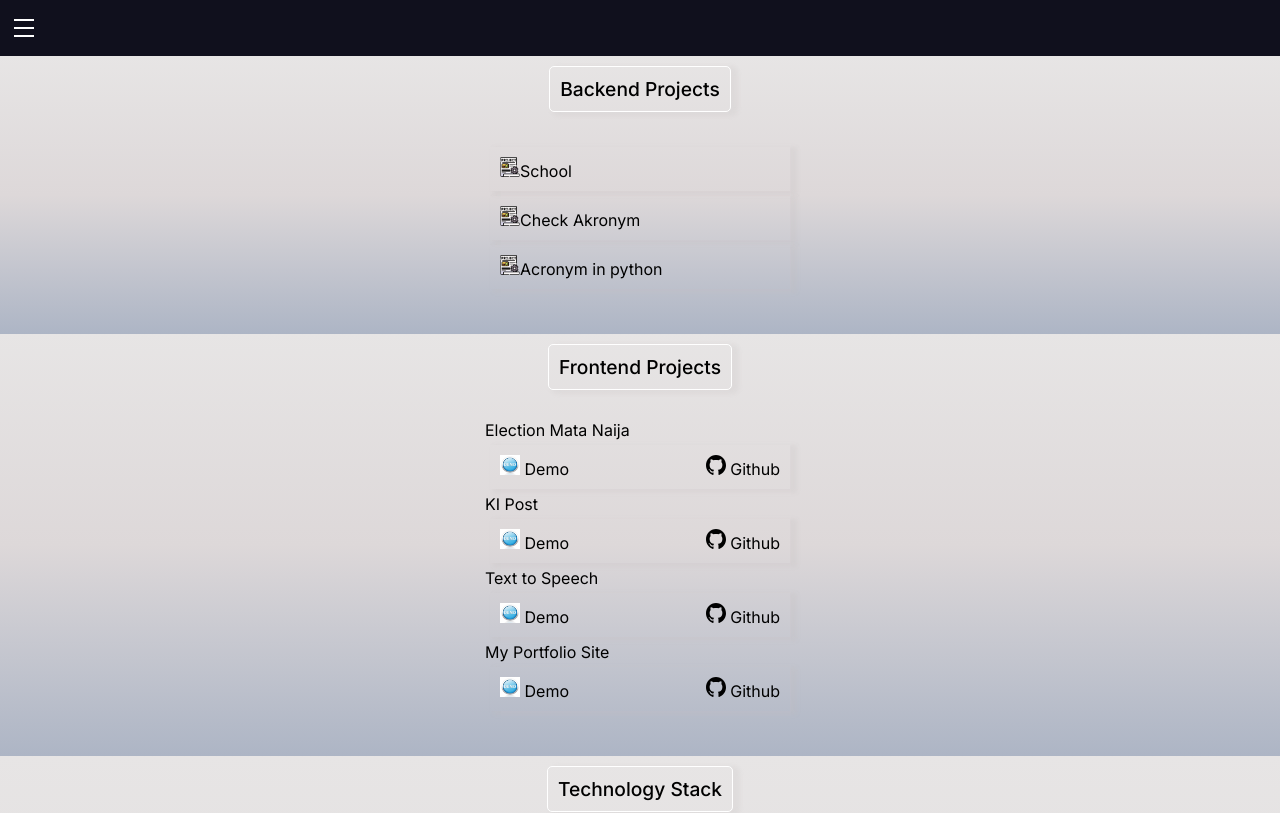
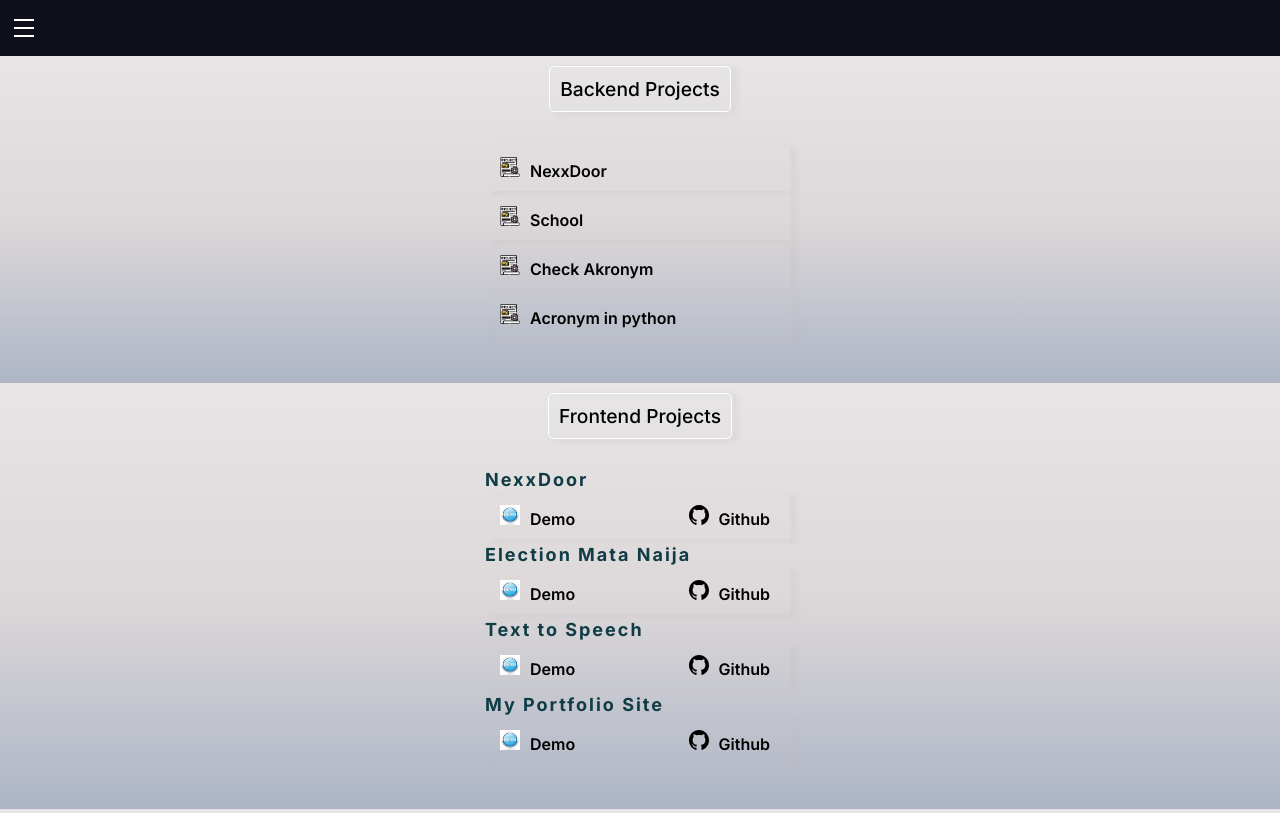
Before and after one commit to zealmaster/portfolio, a Next.js app: page /portfolio in a window 1280 px wide. Shown: the top 813 px of the page. Built offline with nearby package versions, Linux system fonts and the light colour scheme.

Commit message:
UI modification

```diff
--- a/src/app/portfolio/page.tsx
+++ b/src/app/portfolio/page.tsx
@@ -3,76 +3,115 @@ import styles from './page.module.css'
 import Link from 'next/link'
 
 export const backend = [
-   {title: "School",
+    {
+        title: "NexxDoor",
+        link: "https://github.com/zealmaster/nextdoor",
+        description: ""
+    },
+    {
+        title: "School",
         link: "https://github.com/zealmaster/school",
-    description: ""},
-   {title: "Check Akronym",
+        description: ""
+    },
+    {
+        title: "Check Akronym",
         link: "https://github.com/zealmaster/Check-Acronym-NodeJs-App",
-    description: ""},
-   {title: "Acronym in python",
+        description: ""
+    },
+    {
+    title: "Acronym in python",
     link: "https://github.com/zealmaster/checkacronym",
-    description: ""},
+    description: ""
+    },
 ]
+
 export const frontend = [
-   {title: 'Election Mata Naija',
+    {
+        title: 'NexxDoor',
+        github: 'https://github.com/zealmaster/nextdoor',
+        demo: 'https://nextdoor-gray.vercel.app/login',
+        description: ""
+    },
+    {
+        title: 'Election Mata Naija',
         github: 'https://github.com/zealmaster/election-mata-naija',
         demo: 'https://zealmaster.github.io/election-mata-naija',
-    description: ""},
-   {title: 'KI Post',
-    github: 'https://ki-post-zealmaster.vercel.app',
-    demo: 'https://github.com/zealmaster/ki-post',
-    description: "This project, KI Post is to demostrate the use of Next.js framework for frontend Reactjs applications."},
-   {title: 'Text to Speech',
+        description: ""
+    },
+    // {
+    //     title: 'KI Post',
+    //     github: 'https://ki-post-zealmaster.vercel.app',
+    //     demo: 'https://github.com/zealmaster/ki-post',
+    //     description: "This project, KI Post is to demostrate the use of Next.js framework for frontend Reactjs applications."
+    // },
+    {
+        title: 'Text to Speech',
         github: 'https://github.com/zealmaster/Text-To-Speech',
         demo: 'https://zealmaster.github.io/Text-To-Speech',
-    description: 'This is an application that converts text to speech. It also has the feature to upload text file and read out the content of the file.'},
-   {title: 'My Portfolio Site',
+        description: 'This is an application that converts text to speech. It also has the feature to upload text file and read out the content of the file.'
+    },
+   {
+        title: 'My Portfolio Site',
         github: 'https://github.com/zealmaster/portfolio',
         demo: 'https://kingsley-onah.vercel.app',
-    description: ''},
+        description: ''
+    },
 ]
 
 const Portfolio = () => {
     return (
-        <><div className={styles.section}>
+        <>
+        <div className={styles.section}>
             <div className={styles.sectionHeader} id='backend'> Backend Projects</div>
                 <section className={styles.sectionBody}>
                     <ul>
                         {backend.map((project) => (
-
                             <li key={project.title}>
                                 <div className={styles.projectLink}>
                                     <Link href={project.link} target="_blank">
-                <Image src="/project.png" width={20} height={20} alt='demo-icon' />{project.title}</Link>
+                                        <Image src="/project.png" width={20} height={20} alt='demo-icon' />
+                                        <span style={{padding: 10, fontWeight: 600}}>{project.title}</span>
+                                    </Link>
                                 </div>
                             </li>
-
                         ))}
                     </ul>
                 </section>
-        </div><div className={styles.section}>
-                <div className={styles.sectionHeader} id='frontend'>Frontend Projects</div>
+            </div>
+
+            <div className={styles.section}>
+                <div className={styles.sectionHeader} id='frontend'>
+                    Frontend Projects
+                </div>
                 <section className={styles.sectionBody}>
                     <ul>
                         {frontend.map((project) => (
                             <li key={project.title}>
-                    {project.title}
+                                <span style={{fontWeight: 700, fontSize: 18, letterSpacing: 2, color: '#0F3C45'}}>{project.title}</span>
                                 <div className={styles.projectLink}>
                                     <div>
                                         <Link href={project.demo} target="_blank">
-                    <Image src="/demo-icon.jpg" width={20} height={20} alt='demon-icon' /> Demo</Link>
+                                            <Image src="/demo-icon.jpg" width={20} height={20} alt='demon-icon' />
+                                            <span style={{padding: 10, fontWeight: 600}}>Demo</span>
+                                        </Link>
                                     </div>
                                     <div>
                                         <Link href={project.github} target="_blank">
-                    <Image src="/github-142.svg" width={20} height={20} alt='github-icon' /> Github</Link>
+                                            <Image src="/github-142.svg" width={20} height={20} alt='github-icon' />
+                                            <span style={{padding: 10, fontWeight: 600}}>Github</span>
+                                        </Link>
                                     </div>
                                 </div>
                             </li>
                         ))}
                     </ul>
                 </section>
-            </div><div className={styles.section}>
-                <div className={styles.sectionHeader} id='technology'>Technology Stack</div>
+            </div>
+
+            <div className={styles.section}>
+                <div className={styles.sectionHeader} id='technology'>
+                    Technology Stack
+                </div>
                 <section className={styles.sectionBody}>
                     <div className={styles.skillSection}>
                        <Image src='/backend.png' width={200} height={200} alt='backend section' className={styles.image}/>
```
Lines whose indentation alone changed are shown as unchanged.
